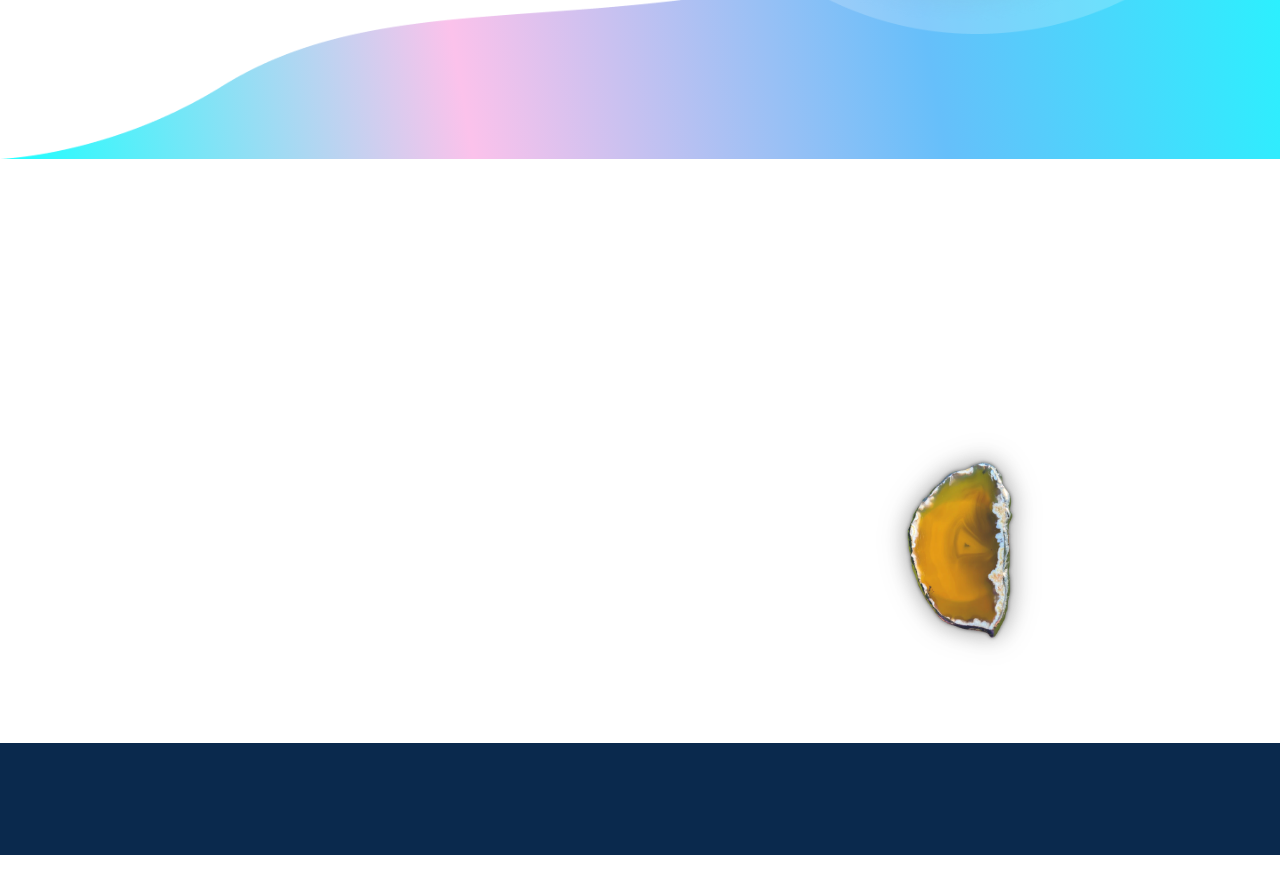
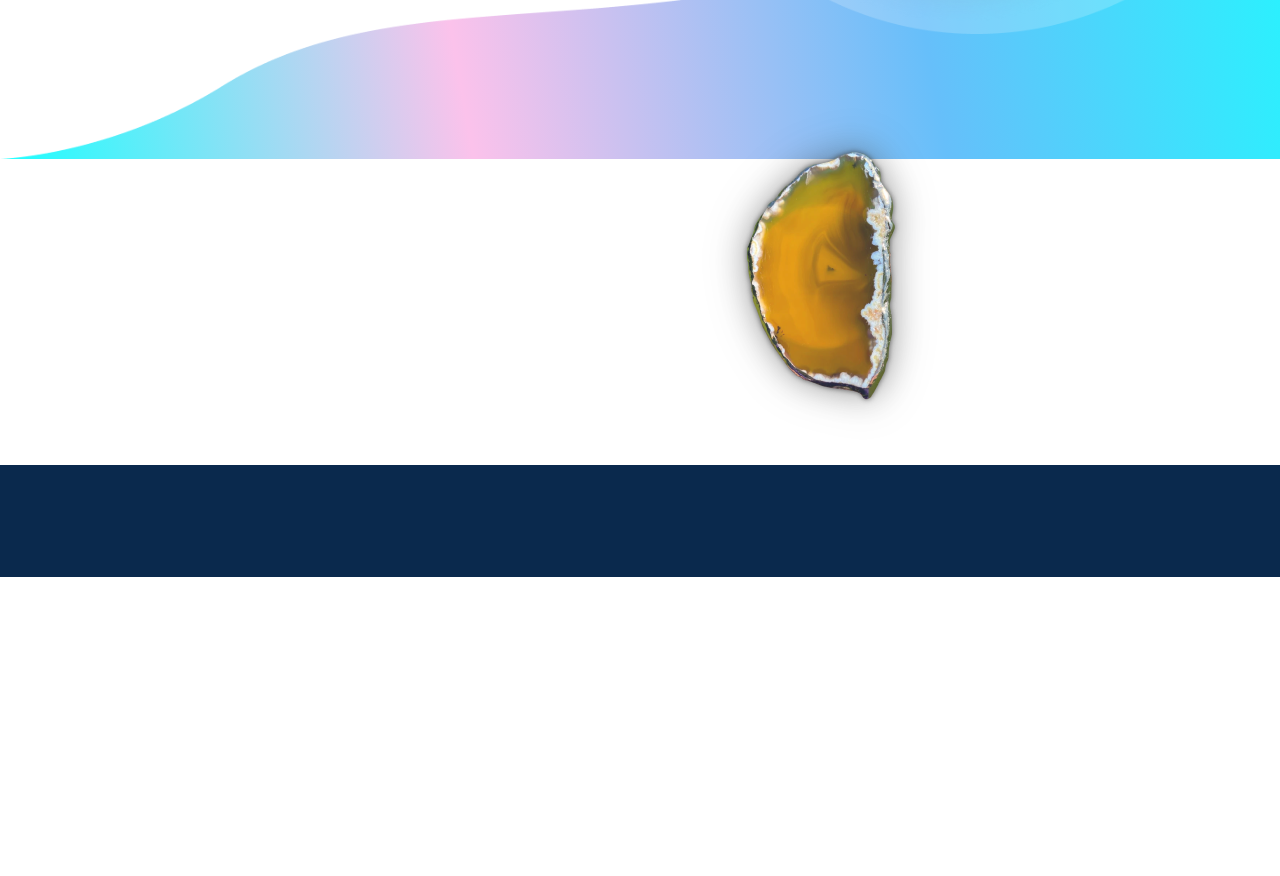
Before and after one commit to Rahulsahani18/StaticWeb, a React (Vite) app: page / in a window 1280 px wide. Shown: the part 2315-3191 px from the top of the page. After the commit the page ends 2892 px from the top, so only its background shows below. Built offline with nearby package versions, Linux system fonts and the light colour scheme.

Commit message:
Update MiddleSection.css

```diff
--- a/src/MiddleSection.css
+++ b/src/MiddleSection.css
@@ -67,12 +67,6 @@ position: relative;
     position: relative;
     padding: 20%;
 }
-.ItemImg{
-    position: relative;
-    padding: 30%;
-    top: 10%;
-
-}
 .BESTPRICE{
   /* margin-top: 30%; */
  color: #31546D;
```
